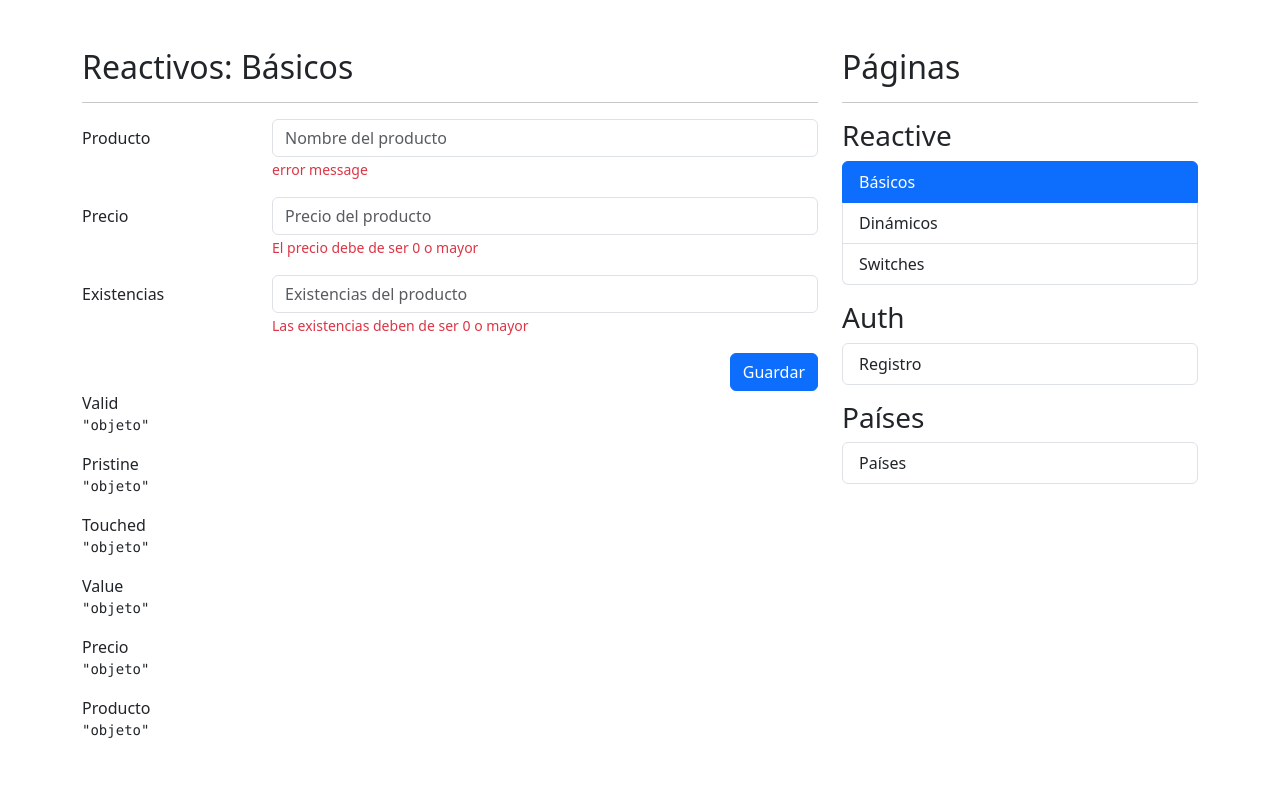
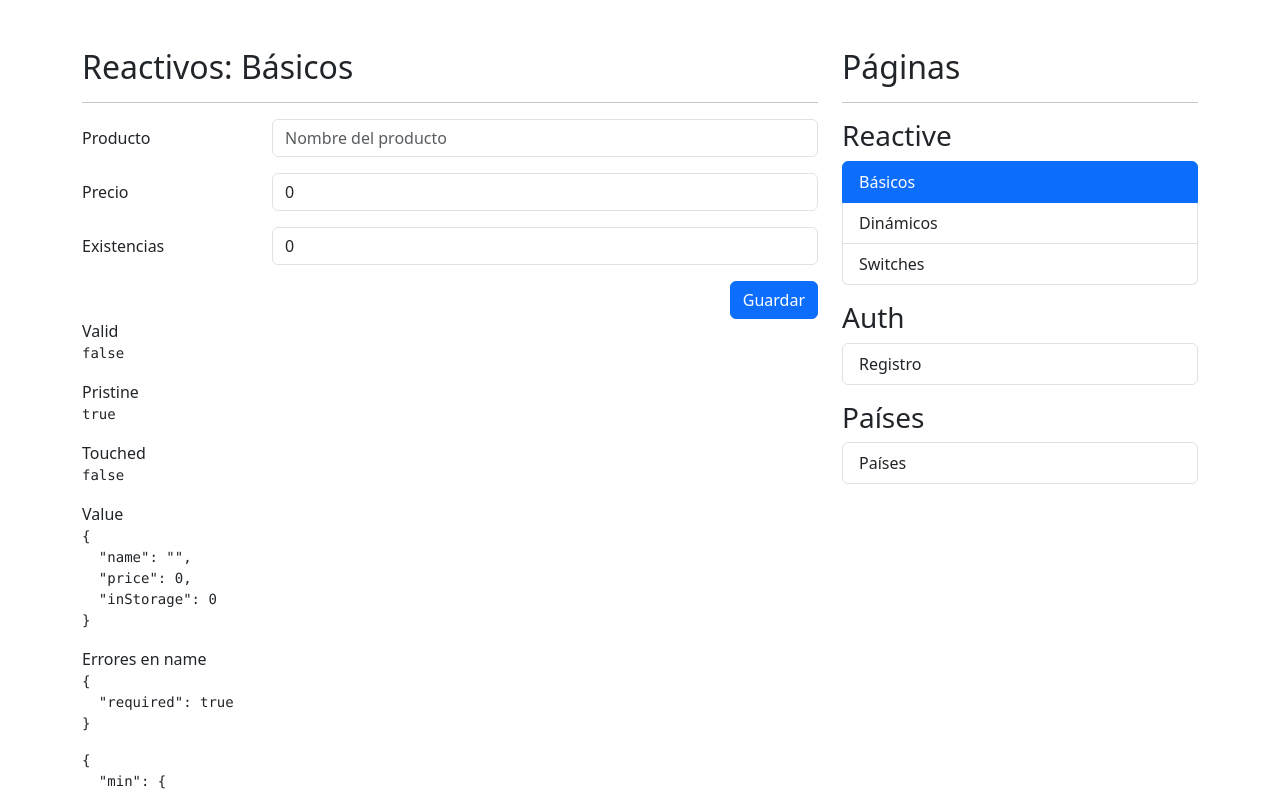
Before and after one commit to AlejandroBH/reactive-form-training, an Angular app: page /reactive/basic in a window 1280 px wide. Shown: the top 794 px of the page. Built offline with nearby package versions, Linux system fonts and the light colour scheme.

Commit message:
reactive forms

```diff
--- a/src/app/reactive/pages/basic-page/basic-page.component.html
+++ b/src/app/reactive/pages/basic-page/basic-page.component.html
@@ -3,7 +3,7 @@
 
 <div class="row">
   <div class="col">
-    <form autocomplete="off">
+    <form autocomplete="off" [formGroup]="myForm" (ngSubmit)="onSave()">
       <!-- Campo de producto -->
       <div class="mb-3 row">
         <label class="col-sm-3 col-form-label">Producto</label>
@@ -12,12 +12,14 @@
             type="text"
             class="form-control"
             placeholder="Nombre del producto"
+            formControlName="name"
           />
 
+          @if(isValidField('name')){
           <span class="form-text text-danger">
-            <!-- Debe de ser de 3 letras -->
-            error message
+            {{ getFieldError("name") }}
           </span>
+          }
         </div>
       </div>
 
@@ -29,10 +31,13 @@
             type="number"
             class="form-control"
             placeholder="Precio del producto"
+            formControlName="price"
           />
+          @if(isValidField('price')){
           <span class="form-text text-danger">
-            El precio debe de ser 0 o mayor
+            {{ getFieldError("price") }}
           </span>
+          }
         </div>
       </div>
 
@@ -44,11 +49,14 @@
             type="number"
             class="form-control"
             placeholder="Existencias del producto"
+            formControlName="inStorage"
           />
 
+          @if(isValidField('inStorage')){
           <span class="form-text text-danger">
-            Las existencias deben de ser 0 o mayor
+            {{ getFieldError("inStorage") }}
           </span>
+          }
         </div>
       </div>
 
@@ -66,21 +74,26 @@
 <div class="row">
   <div class="col">
     <span>Valid</span>
-    <pre>{{ "objeto" | json }}</pre>
+    <pre>{{ myForm.valid | json }}</pre>
 
     <span>Pristine</span>
-    <pre>{{ "objeto" | json }}</pre>
+    <pre>{{ myForm.pristine | json }}</pre>
 
     <span>Touched</span>
-    <pre>{{ "objeto" | json }}</pre>
+    <pre>{{ myForm.touched | json }}</pre>
 
     <span>Value</span>
-    <pre>{{ "objeto" | json }}</pre>
+    <pre>{{ myForm.value | json }}</pre>
+
+    <span>Errores en name</span>
+    <pre>{{ myForm.controls["name"].errors | json }}</pre>
+    <pre>{{ myForm.controls["price"].errors | json }}</pre>
+    <pre>{{ myForm.controls["inStorage"].errors | json }}</pre>
 
     <span>Precio</span>
-    <pre>{{ "objeto" | json }}</pre>
+    <pre>{{ myForm.controls["price"].value | json }}</pre>
 
     <span>Producto</span>
-    <pre>{{ "objeto" | json }}</pre>
+    <pre>{{ myForm.controls["name"].value | json }}</pre>
   </div>
 </div>
--- a/src/app/reactive/pages/basic-page/basic-page.component.ts
+++ b/src/app/reactive/pages/basic-page/basic-page.component.ts
@@ -1,9 +1,71 @@
 import { JsonPipe } from '@angular/common';
-import { Component } from '@angular/core';
+import { Component, inject } from '@angular/core';
+import {
+  FormBuilder,
+  FormGroup,
+  ReactiveFormsModule,
+  Validators,
+} from '@angular/forms';
 
 @Component({
   selector: 'app-basic-page',
-  imports: [JsonPipe],
+  imports: [JsonPipe, ReactiveFormsModule],
   templateUrl: './basic-page.component.html',
 })
-export class BasicPageComponent {}
+export class BasicPageComponent {
+  private fb = inject(FormBuilder);
+
+  myForm: FormGroup = this.fb.group({
+    name: ['', [Validators.required, Validators.minLength(3)]],
+    price: [0, [Validators.required, Validators.min(10)]],
+    inStorage: [0, [Validators.required, Validators.min(0)]],
+  });
+
+  // myForm2 = new FormGroup({
+  //   name: new FormControl('', [], []),
+  //   price: new FormControl(0),
+  //   inStorage: new FormControl(0),
+  // });
+
+  isValidField(fieldName: string): boolean | null {
+    return (
+      this.myForm.controls[fieldName].errors &&
+      this.myForm.controls[fieldName].touched
+    );
+  }
+
+  getFieldError(fieldName: string): string | null {
+    if (!this.myForm.controls[fieldName]) return null;
+
+    const errors = this.myForm.controls[fieldName].errors ?? {};
+
+    for (const key of Object.keys(errors)) {
+      switch (key) {
+        case 'required':
+          return 'Este campo es requerido';
+
+        case 'minlength':
+          return `Mínimo de ${errors['minlength'].requiredLength} caracteres.`;
+
+        case 'min':
+          return `Valor mínimo de ${errors['min'].min}`;
+      }
+    }
+
+    return null;
+  }
+
+  onSave() {
+    if (this.myForm.invalid) {
+      this.myForm.markAllAsTouched();
+      return;
+    }
+
+    console.log(this.myForm.value);
+
+    this.myForm.reset({
+      price: 0,
+      inStorage: 0,
+    });
+  }
+}
```
